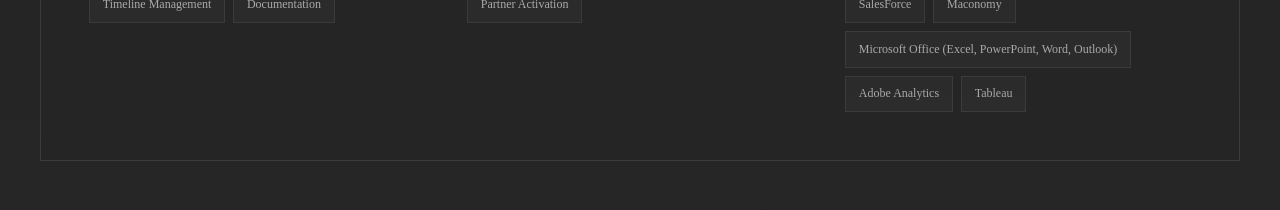
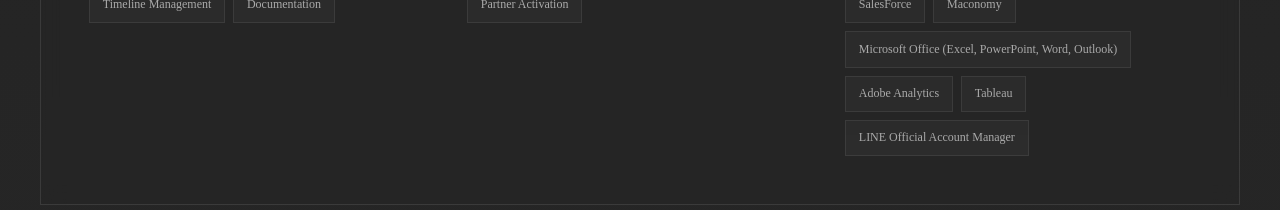
Before and after one commit to Sharon51596/profile, a Next.js app: page / in a window 1280 px wide. Shown: the part 2520-2730 px from the top of the page. Built offline with nearby package versions, Linux system fonts and the light colour scheme.

Commit message:
Add LINE Official Account Manager to tools

```diff
--- a/components/About.tsx
+++ b/components/About.tsx
@@ -132,6 +132,7 @@
                 <span>Microsoft Office (Excel, PowerPoint, Word, Outlook)</span>
                 <span>Adobe Analytics</span>
                 <span>Tableau</span>
+                <span>LINE Official Account Manager</span>
               </div>
             </div>
           </div>
```
